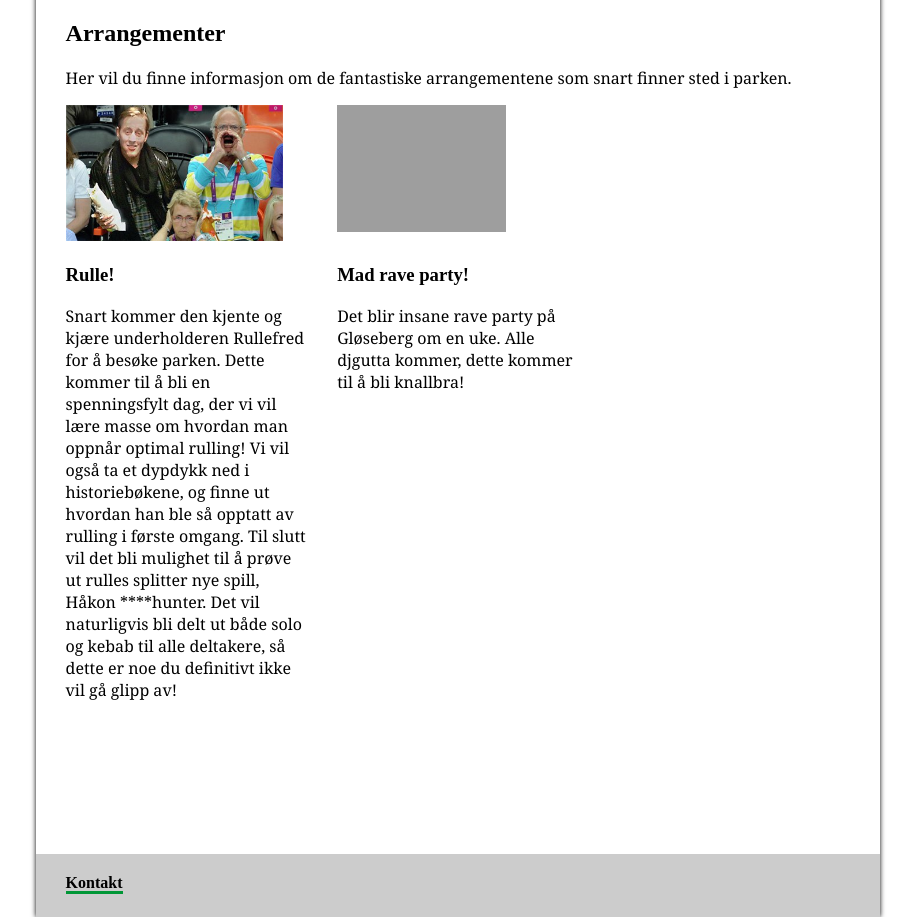
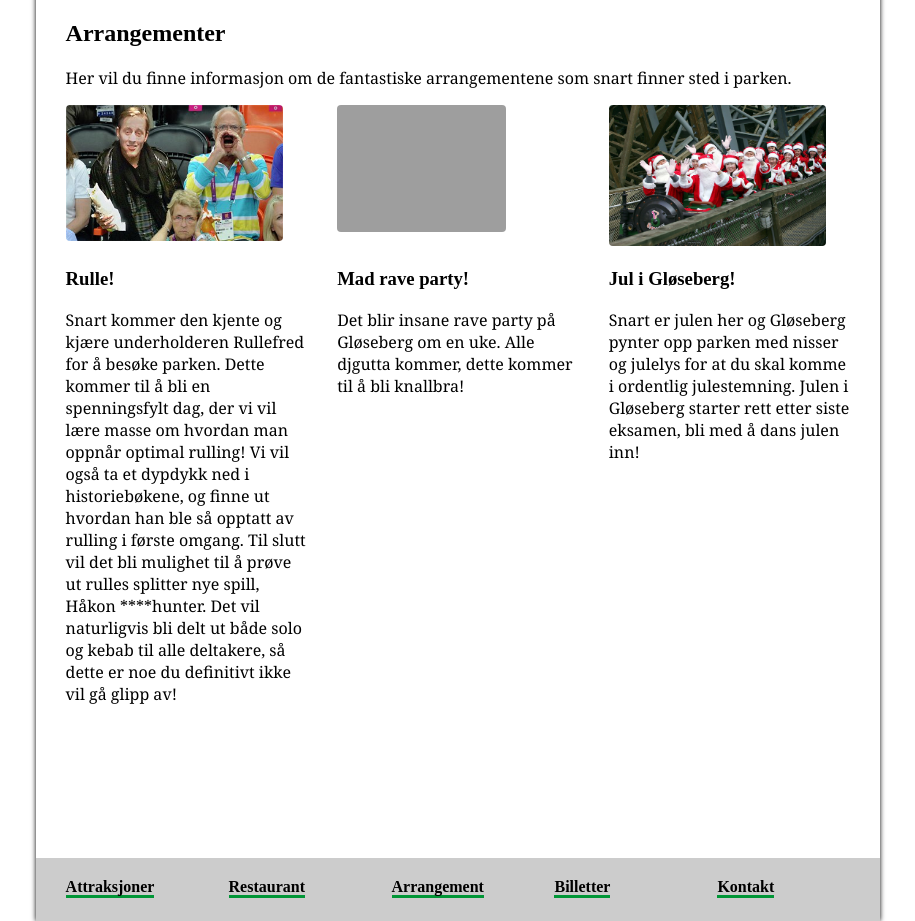
Before and after one commit to hakloev/IT2805-webtek, a Flask app: page /events in a window 1280 px wide. Shown: the part 202-1123 px from the top of the page, without its empty margins (182-1097 px from the left). Run offline with Flask 2, Linux system fonts and the light colour scheme; some web fonts are replaced; grey boxes are pictures that could not be loaded.

Commit message:
siste arrangement, og div info

```diff
--- a/static/css/style.css
+++ b/static/css/style.css
@@ -380,8 +380,13 @@ and (max-device-width: 480px) {
 .imagename {
     text-align: center;
     margin-bottom: 3px;
+    margin-top: 0;
 }
 
 .attraction {
     text-align: center;
 }
+
+img {
+    border-radius: 4px;
+}
--- a/templates/attractions/attraction1.html
+++ b/templates/attractions/attraction1.html
@@ -4,6 +4,6 @@
 <div class="attraction">
 <h1 id="">Rider</h1>
 <img src="{{ url_for('static', filename='images/rides/ghostville.JPG') }}" alt="Rider" width="400" height="400"/>
-<p> This is the awesome rider, your mind will be blown to bits by this awesome ride</p>
+<p> Skandinavias råeste attraksjon, i loop rundt tyholttårnet! Med 10000 hestekrefter tar den deg fra 0 til 90 km/t på 1 sekund, raskere enn dagens jagerfly! Du er vektløs 10 ganger og henger opp/ned hele tiden. Er du klar for et adrenalinkick uten like?</p>
 </div>
 {% endblock %}
--- a/templates/attractions/attraction5.html
+++ b/templates/attractions/attraction5.html
@@ -4,6 +4,6 @@
 <div class="attraction">
     <h1>Barnesklia</h1>
     <img src="{{ url_for('static', filename='images/rides/sklia.JPG') }}" alt="Barnesklia"  width="400" height="400"/>
-    <p> This is the awesome rider, your mind will be blown to bits by this awesome ride</p>
+    <p> Barnesklia er for de små, de som ikke tør å ta de kule tingene og for pysete menn som er redde for fart. Vi garanterer en kjedelig opplevelse!</p>
 </div>
 {% endblock %}
--- a/templates/base/footer.html
+++ b/templates/base/footer.html
@@ -1,8 +1,20 @@
 <footer>
     <div class="container">
         <div class="section cf">
-            <div class="col col100">
-                <h4><a href="#">Kontakt</a></h4>
+            <div class="col col20">
+                <h4><a href="{{ url_for('attractions') }}">Attraksjoner</a></h4>
+            </div>
+            <div class="col col20">
+                <h4><a href="{{ url_for('restaurant') }}">Restaurant</a></h4>
+            </div>
+            <div class="col col20">
+                <h4><a href="{{ url_for('events') }}">Arrangement</a></h4>
+            </div>
+            <div class="col col20">
+                <h4><a href="{{ url_for('tickets') }}">Billetter</a></h4>
+            </div>
+            <div class="col col20">
+                <h4><a href="{{ url_for('contact') }}">Kontakt</a></h4>
             </div>
         </div>
     </div>
--- a/templates/subpages/events.html
+++ b/templates/subpages/events.html
@@ -11,6 +11,7 @@
     		<img src="{{ url_for('static', filename='images/music.svg') }}" alt="Raveparty" width="70%">
         </div>
         <div class="col col33">
+            <img src="{{ url_for('static', filename='images/christmas.jpg') }}" alt="Jul i Gløseberg" width="90%">
         </div>
    	</div>
    	<div class="section cf">
@@ -22,6 +23,10 @@
    			<h3> Mad rave party! </h3>
     		<p> Det blir insane rave party på Gløseberg om en uke. Alle djgutta kommer, dette kommer til å bli knallbra!</p>
         </div>
-        <div class="col col33"></div>
+        <div class="col col33">
+            <h3> Jul i Gløseberg! </h3>
+            <p>Snart er julen her og Gløseberg pynter opp parken med nisser og julelys for at du skal komme i ordentlig julestemning. Julen i Gløseberg starter rett etter siste eksamen, bli med å dans julen inn!</p>
+        </div>
+
     </div>
 {% endblock %}
```
Also changed, not shown: static/images/christmas.jpg (added), 1 other file.
